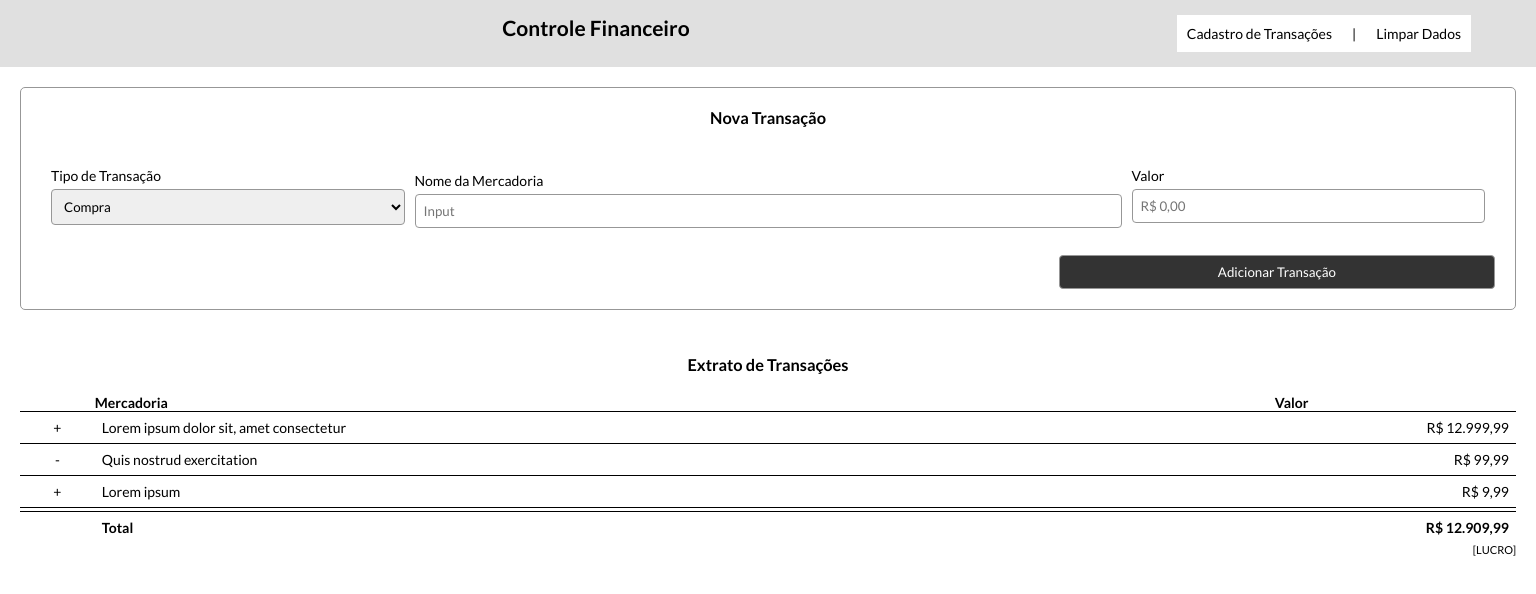
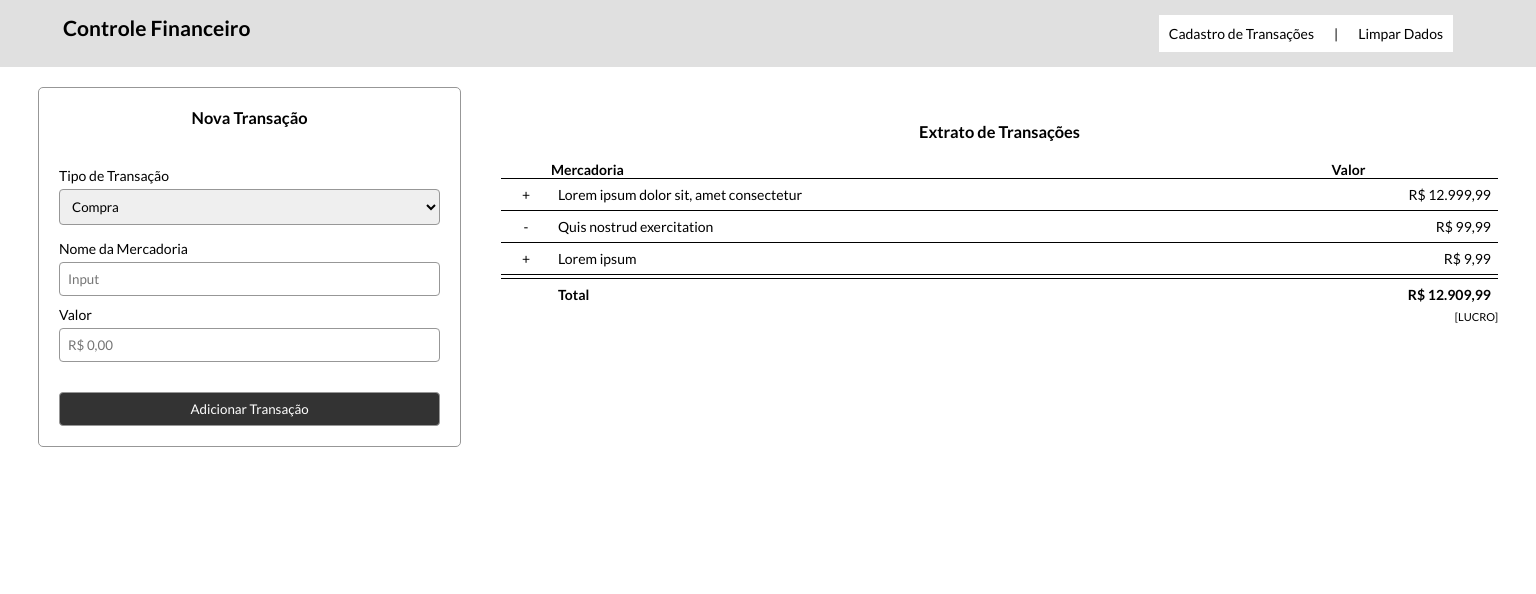
Before and after one commit to Cantesani/projeto-individual, a plain HTML site: page index.html in a window 1536 px wide. Drawn offline with Linux system fonts and the light colour scheme.

Commit message:
Finalização do CSS e HTML com responsividade

```diff
--- a/assets/css/style.css
+++ b/assets/css/style.css
@@ -1,3 +1,4 @@
+
 /*  GERAL  -----------------------------------*/
 * {
     font-family: 'Lato', sans-serif;
@@ -13,20 +14,19 @@ body {
     font-size: 14px;
 }
 
-
 /* HEADER -----------------------------------*/
  .cabecalho {
     width: 100%;
     display: flex;
     justify-content: center;
     background-color: #E0E0E0;
-    }
+}
 
  .wrapper-entrada {
     width: 100%;
     display: flex;
     text-align: center;
- }
+}
 
  .texto-logo {
     width: 100%;
@@ -35,7 +35,6 @@ body {
 .cabecalho-item {
     padding: 15px;
 }
-
 
 /* MENU -------------------------------------*/
 .box-menu .menu {
@@ -76,7 +75,6 @@ body {
     display: flex;
 }
 
-
 /* ENTRADAS -----------------------------------*/
 .nova-transacao {
     display: none;
@@ -102,7 +100,6 @@ body {
     background: #333333;
     color: #ffffff;
 }
-
 
 /*  SÁIDAS-----------------------------------*/
 .saidas {
@@ -172,15 +169,11 @@ table .tabela-linha-05 {
 }
 
 
-
-
 /* ---------------MEDIA QUERY---------------------*/
  /* SMARTPHONE    - 411 x 731 */
  /* TABLETS       - 768 x 1024*/
  /* DESKTOP       - 1500 x 1000*/
 /* ---------------------------------------------- */
-
-
 
 
 /* ---------------------------------------------- */
@@ -198,18 +191,14 @@ table .tabela-linha-05 {
  @media screen and (min-width: 768px) {
 
 /* GERAL ------------------------------------*/
-
 /* HEADER -----------------------------------*/
 
 /* MENU -------------------------------------*/
-
 .box-menu .menu {
     width: 30%;
 }
 
 /* ENTRADAS ---------------------------------*/
-
-
 .entrada {
     margin: 20px;
     border: 1px solid #979797;
@@ -228,7 +217,7 @@ table .tabela-linha-05 {
 
 .curto {
     width: 25%;
-    margin: 10px
+    margin: 10px;
 }
 
 .longo {
@@ -243,7 +232,6 @@ table .tabela-linha-05 {
     text-align: right;
 }
 
-
 /* SAIDAS -----------------------------------*/
 .tiitle {
     border-top: none;
@@ -257,14 +245,31 @@ table .tabela-linha-05 {
 @media screen and (min-width: 1500px) {
 
     /* GERAL ------------------------------------*/
+    .container {
+        display: flex;
+        max-width: 1500px;
+        margin: auto;
+    }
+
+    .header-wrapper {
+        max-width: 1500px;
+        margin: auto;
+    }
 
     /* HEADER -----------------------------------*/
+    .cabecalho .texto-logo {
+        text-align: left;
+    }
 
+    header {
+        background: #E0E0E0;
+    }
 
     /* MENU -------------------------------------*/
     .box-menu .menu-hamburguer {
         display: none;
     }
+
     .box-menu .menu-fechar {
         display: none;
     }
@@ -285,5 +290,32 @@ table .tabela-linha-05 {
     }
 
     /* ENTRADAS ---------------------------------*/
+    .entrada {
+        width: 40%;
+    }
+
+    .campos-entrada {
+        display: inline-block;
+        width: 100%;
+    }
+
+    .curto, .longo {
+        width: 100%;
+        margin-left: 0;
+    }
+
+   .entrada-item-04 {
+        text-align: center;
+        width: 100%;
+    }
+
+    .entrada-item-04 .item-04 {
+        width: 100%;
+    }
+
     /* SAIDAS -----------------------------------*/
+    .saidas {
+        width: 100%;
+        margin-top: 15px;
 }
+}
```
